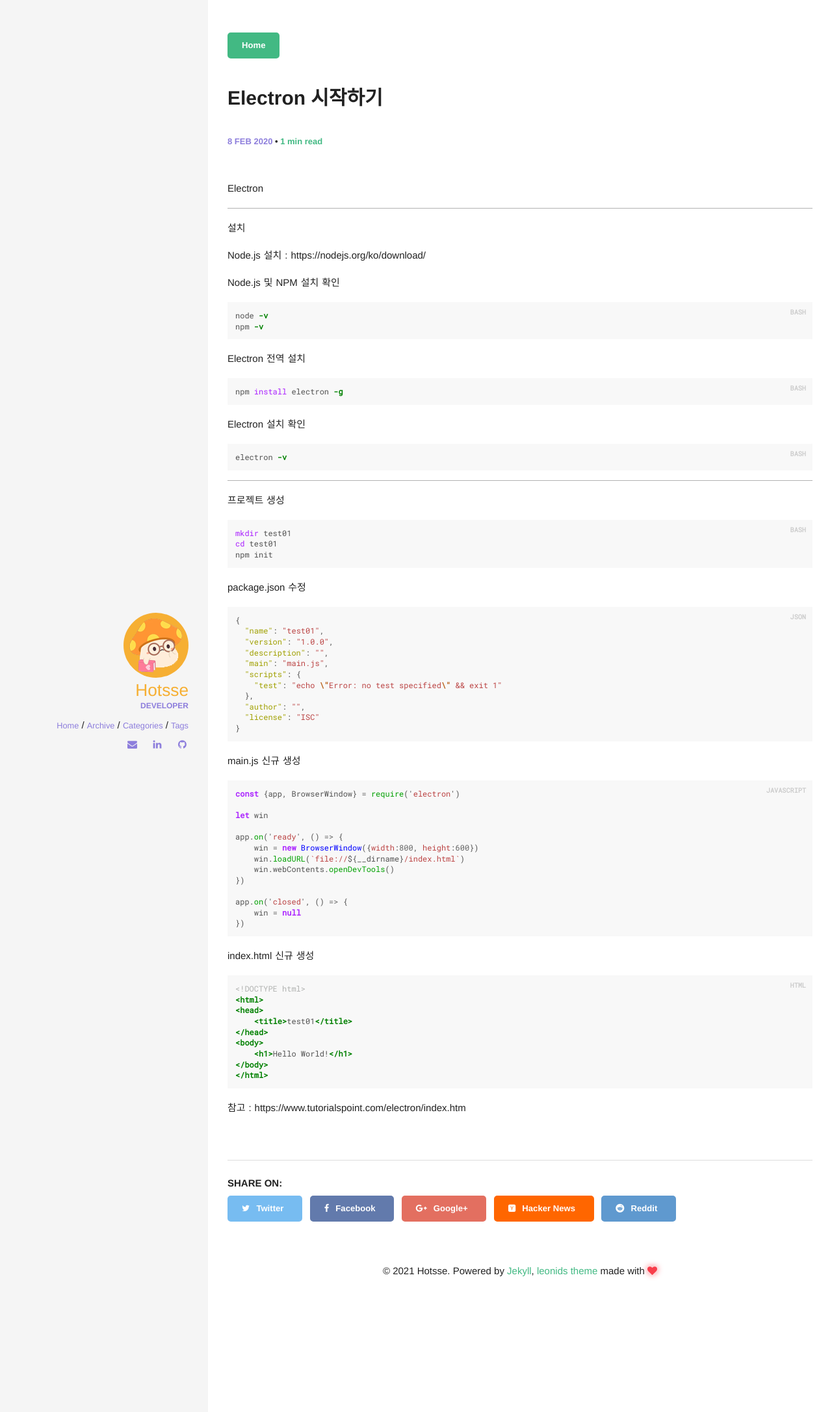
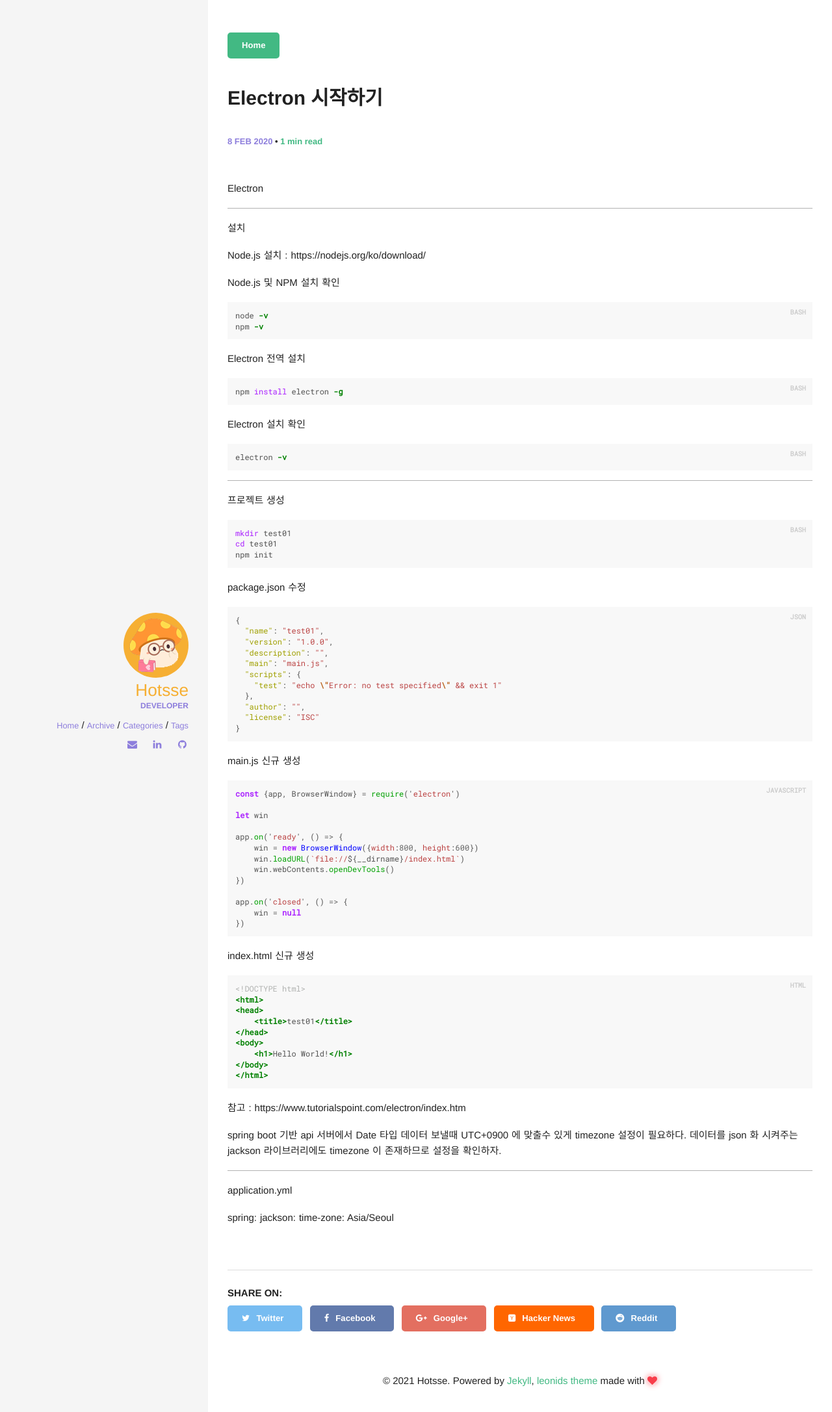
Before and after one commit to Hotsse/hotsse.github.io, a Jekyll site: the page built from _posts/2020-02-08-Electron 시작하기.md, in a window 1280 px wide. Shown: the top 2173 px of the page at 65% size. Built offline with Jekyll 4.4.1, drawn with Linux system fonts in a browser that asks for light colours; comment, search, counter and statistics services are not loaded.

Commit message:
Update 2020-02-08-Electron 시작하기.md

```diff
--- a/_posts/2020-02-08-Electron 시작하기.md
+++ b/_posts/2020-02-08-Electron 시작하기.md
@@ -86,3 +86,25 @@
 
 
 참고 : https://www.tutorialspoint.com/electron/index.htm
+
+
+
+
+
+
+
+
+
+
+
+spring boot 기반 api 서버에서 Date 타입 데이터 보낼때
+UTC+0900 에 맞출수 있게 timezone 설정이 필요하다.
+데이터를 json 화 시켜주는 jackson 라이브러리에도 timezone 이 존재하므로 설정을 확인하자.
+
+---
+
+application.yml
+
+spring:
+  jackson:
+    time-zone: Asia/Seoul
```
